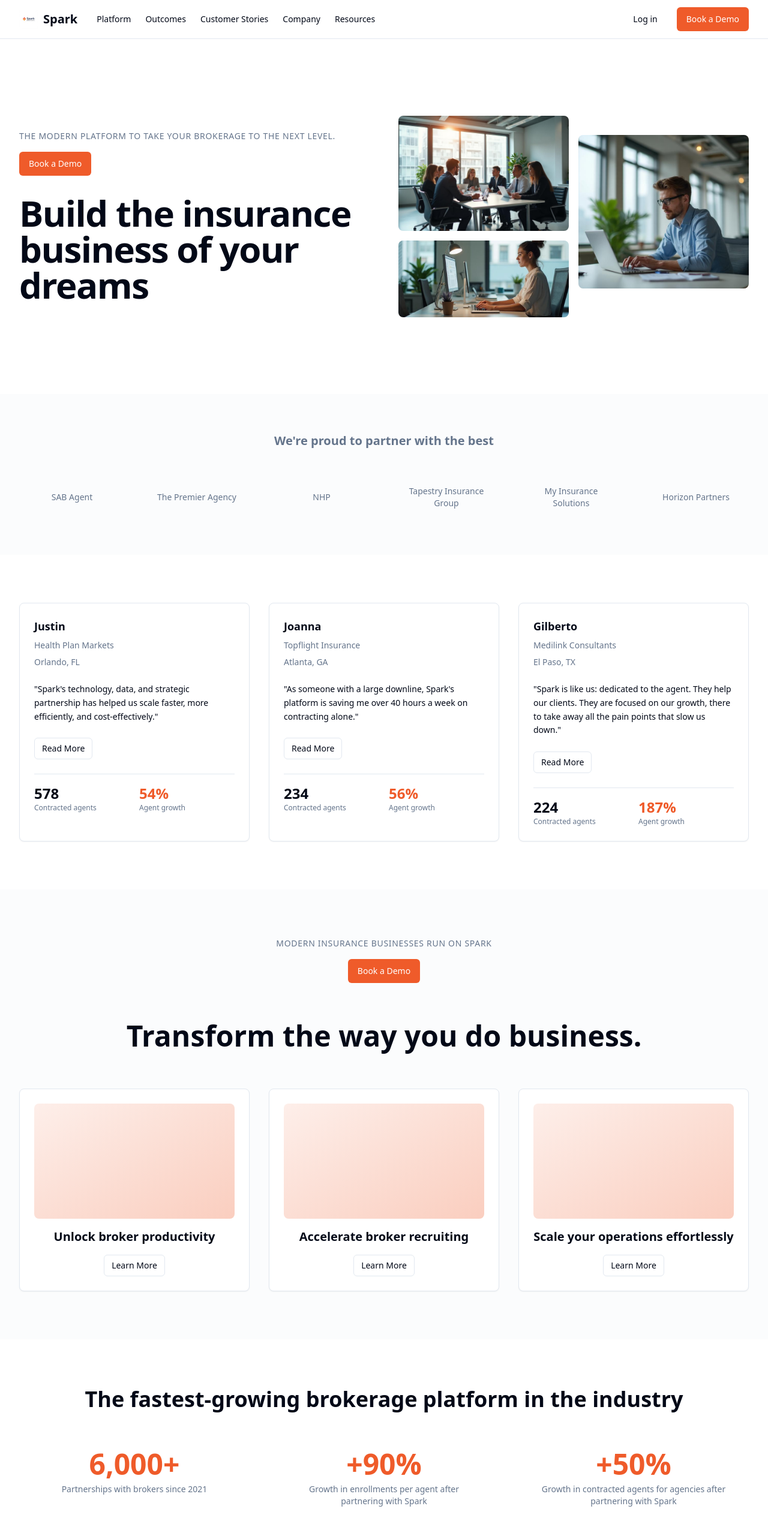
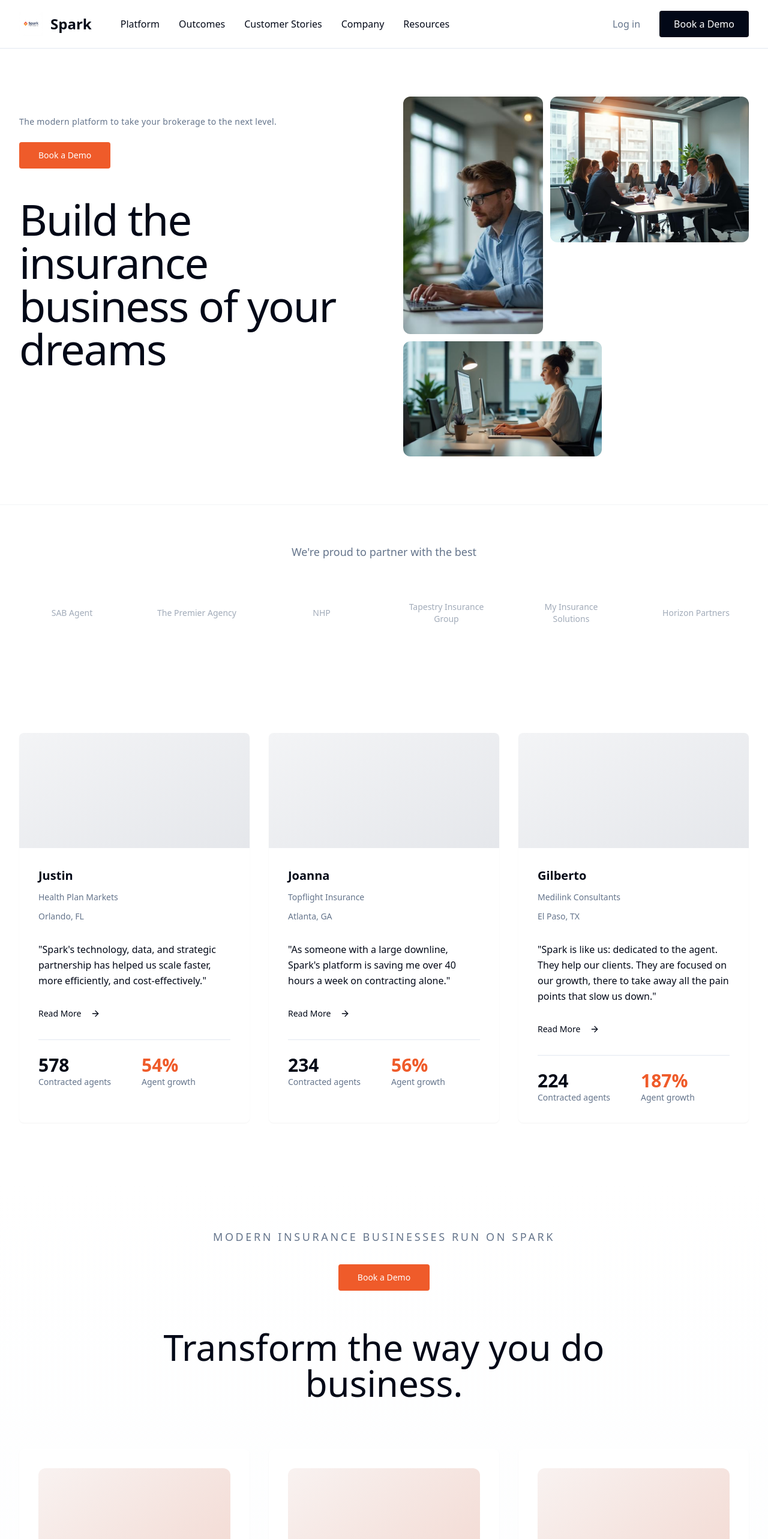
Before and after one commit to miraflorastudio/jemco-business-solutions, a React (Vite) app: page / in a window 1280 px wide. Shown: the top 2566 px of the page at 60% size. Built offline with nearby package versions, Linux system fonts and the light colour scheme.

Commit message:
Refine website clone
Ensure the cloned website closely matches the original design.

```diff
--- a/src/components/Footer.tsx
+++ b/src/components/Footer.tsx
@@ -2,22 +2,22 @@ import sparkLogo from "@/assets/spark-logo.png";
 
 const Footer = () => {
   return (
-    <footer className="border-t bg-muted/50">
-      <div className="container py-12">
-        <div className="grid lg:grid-cols-4 gap-8">
-          <div className="space-y-4">
-            <div className="flex items-center space-x-2">
-              <img src={sparkLogo} alt="Spark" className="h-8 w-8" />
-              <span className="text-xl font-bold">Spark</span>
+    <footer className="border-t bg-white">
+      <div className="container py-16">
+        <div className="grid lg:grid-cols-4 gap-12">
+          <div className="space-y-6">
+            <div className="flex items-center space-x-3">
+              <img src={sparkLogo} alt="Spark" className="h-10 w-10" />
+              <span className="text-2xl font-bold">Spark</span>
             </div>
-            <p className="text-sm text-muted-foreground">
+            <p className="text-base text-muted-foreground leading-relaxed max-w-sm">
               The modern platform to take your brokerage to the next level.
             </p>
           </div>
 
-          <div className="space-y-4">
-            <h4 className="font-semibold">Platform</h4>
-            <div className="space-y-2 text-sm">
+          <div className="space-y-6">
+            <h4 className="font-semibold text-lg">Platform</h4>
+            <div className="space-y-3 text-base">
               <a href="#" className="block text-muted-foreground hover:text-foreground transition-colors">
                 Features
               </a>
@@ -30,9 +30,9 @@ const Footer = () => {
             </div>
           </div>
 
-          <div className="space-y-4">
-            <h4 className="font-semibold">Company</h4>
-            <div className="space-y-2 text-sm">
+          <div className="space-y-6">
+            <h4 className="font-semibold text-lg">Company</h4>
+            <div className="space-y-3 text-base">
               <a href="#" className="block text-muted-foreground hover:text-foreground transition-colors">
                 About
               </a>
@@ -45,9 +45,9 @@ const Footer = () => {
             </div>
           </div>
 
-          <div className="space-y-4">
-            <h4 className="font-semibold">Resources</h4>
-            <div className="space-y-2 text-sm">
+          <div className="space-y-6">
+            <h4 className="font-semibold text-lg">Resources</h4>
+            <div className="space-y-3 text-base">
               <a href="#" className="block text-muted-foreground hover:text-foreground transition-colors">
                 Blog
               </a>
@@ -61,7 +61,7 @@ const Footer = () => {
           </div>
         </div>
 
-        <div className="border-t mt-8 pt-8 text-center text-sm text-muted-foreground">
+        <div className="border-t mt-12 pt-8 text-center text-base text-muted-foreground">
           <p>&copy; 2024 Spark Advisors. All rights reserved.</p>
         </div>
       </div>
--- a/src/components/Header.tsx
+++ b/src/components/Header.tsx
@@ -3,36 +3,36 @@ import sparkLogo from "@/assets/spark-logo.png";
 
 const Header = () => {
   return (
-    <header className="sticky top-0 z-50 w-full border-b bg-background/95 backdrop-blur supports-[backdrop-filter]:bg-background/60">
-      <div className="container flex h-16 items-center justify-between">
-        <div className="flex items-center space-x-8">
-          <div className="flex items-center space-x-2">
-            <img src={sparkLogo} alt="Spark" className="h-8 w-8" />
-            <span className="text-xl font-bold">Spark</span>
+    <header className="sticky top-0 z-50 w-full border-b bg-white/95 backdrop-blur supports-[backdrop-filter]:bg-white/80">
+      <div className="container flex h-20 items-center justify-between">
+        <div className="flex items-center space-x-12">
+          <div className="flex items-center space-x-3">
+            <img src={sparkLogo} alt="Spark" className="h-10 w-10" />
+            <span className="text-2xl font-bold text-foreground">Spark</span>
           </div>
-          <nav className="hidden md:flex items-center space-x-6">
-            <a href="#platform" className="text-sm font-medium transition-colors hover:text-primary">
+          <nav className="hidden md:flex items-center space-x-8">
+            <a href="#platform" className="text-base font-medium text-foreground transition-colors hover:text-primary">
               Platform
             </a>
-            <a href="#outcomes" className="text-sm font-medium transition-colors hover:text-primary">
+            <a href="#outcomes" className="text-base font-medium text-foreground transition-colors hover:text-primary">
               Outcomes
             </a>
-            <a href="#customer-stories" className="text-sm font-medium transition-colors hover:text-primary">
+            <a href="#customer-stories" className="text-base font-medium text-foreground transition-colors hover:text-primary">
               Customer Stories
             </a>
-            <a href="#company" className="text-sm font-medium transition-colors hover:text-primary">
+            <a href="#company" className="text-base font-medium text-foreground transition-colors hover:text-primary">
               Company
             </a>
-            <a href="#resources" className="text-sm font-medium transition-colors hover:text-primary">
+            <a href="#resources" className="text-base font-medium text-foreground transition-colors hover:text-primary">
               Resources
             </a>
           </nav>
         </div>
         <div className="flex items-center space-x-4">
-          <Button variant="ghost" className="text-sm font-medium">
+          <Button variant="ghost" className="text-base font-medium text-muted-foreground hover:text-foreground">
             Log in
           </Button>
-          <Button className="text-sm font-medium">
+          <Button size="lg" className="text-base font-medium bg-secondary text-secondary-foreground hover:bg-secondary/90 rounded-sm px-6">
             Book a Demo
           </Button>
         </div>
--- a/src/components/HeroSection.tsx
+++ b/src/components/HeroSection.tsx
@@ -5,42 +5,53 @@ import heroWorkspace from "@/assets/hero-workspace.jpg";
 
 const HeroSection = () => {
   return (
-    <section className="container py-20 lg:py-32">
-      <div className="grid lg:grid-cols-2 gap-12 items-center">
-        <div className="space-y-8">
-          <div className="space-y-4">
-            <p className="text-sm text-muted-foreground uppercase tracking-wider">
+    <section className="container py-12 lg:py-20">
+      <div className="grid lg:grid-cols-2 gap-16 items-start">
+        <div className="space-y-12 pt-8">
+          <div className="space-y-6">
+            <p className="text-sm text-muted-foreground tracking-wide">
               The modern platform to take your brokerage to the next level.
             </p>
-            <Button className="mb-8">Book a Demo</Button>
+            <Button size="lg" className="rounded-sm px-8 py-3">
+              Book a Demo
+            </Button>
           </div>
 
-          <div className="space-y-6">
-            <h1 className="text-5xl lg:text-6xl font-bold leading-tight tracking-tight">
-              Build the insurance business of your dreams
+          <div className="space-y-8">
+            <h1 className="text-4xl lg:text-6xl xl:text-7xl font-normal leading-tight tracking-tight">
+              <span className="block">Build the insurance</span>
+              <span className="block">business of your</span>
+              <span className="block">dreams</span>
             </h1>
           </div>
         </div>
 
         <div className="relative">
-          <div className="grid grid-cols-2 gap-4">
-            <div className="space-y-4">
+          <div className="grid grid-cols-12 grid-rows-12 gap-3 h-[600px]">
+            {/* Top row - meeting room image */}
+            <div className="col-span-7 row-span-5">
               <img
                 src={heroMeeting}
                 alt="Professional team meeting"
-                className="rounded-lg object-cover w-full h-48"
+                className="rounded-xl object-cover w-full h-full"
               />
+            </div>
+
+            {/* Top right - professional at work */}
+            <div className="col-span-5 row-span-8 row-start-1">
+              <img
+                src={heroProfessional}
+                alt="Professional at work"
+                className="rounded-xl object-cover w-full h-full"
+              />
+            </div>
+
+            {/* Bottom left - workspace */}
+            <div className="col-span-7 row-span-4 row-start-9">
               <img
                 src={heroWorkspace}
                 alt="Modern workspace"
-                className="rounded-lg object-cover w-full h-32"
-              />
-            </div>
-            <div className="mt-8">
-              <img
-                src={heroProfessional}
-                alt="Professional at work"
-                className="rounded-lg object-cover w-full h-64"
+                className="rounded-xl object-cover w-full h-full"
               />
             </div>
           </div>
--- a/src/components/PartnersSection.tsx
+++ b/src/components/PartnersSection.tsx
@@ -9,15 +9,15 @@ const PartnersSection = () => {
   ];
 
   return (
-    <section className="py-16 bg-muted/30">
+    <section className="py-16 bg-white border-t border-gray-100">
       <div className="container">
-        <h2 className="text-center text-xl font-semibold mb-12 text-muted-foreground">
+        <h2 className="text-center text-lg font-medium mb-12 text-muted-foreground">
           We're proud to partner with the best
         </h2>
         <div className="grid grid-cols-2 md:grid-cols-3 lg:grid-cols-6 gap-8 items-center">
           {partners.map((partner, index) => (
-            <div key={index} className="flex items-center justify-center h-16">
-              <div className="text-sm font-medium text-muted-foreground text-center px-4">
+            <div key={index} className="flex items-center justify-center h-20 p-4">
+              <div className="text-sm font-medium text-muted-foreground text-center opacity-60 hover:opacity-100 transition-opacity">
                 {partner}
               </div>
             </div>
--- a/src/components/StatsSection.tsx
+++ b/src/components/StatsSection.tsx
@@ -28,27 +28,27 @@ const StatsSection = () => {
   ];
 
   return (
-    <section className="py-20">
+    <section className="py-24 bg-muted/20">
       <div className="container">
-        <h2 className="text-3xl lg:text-4xl font-bold text-center mb-16">
+        <h2 className="text-4xl lg:text-5xl font-normal text-center mb-20 max-w-4xl mx-auto leading-tight">
           The fastest-growing brokerage platform in the industry
         </h2>
 
-        <div className="grid lg:grid-cols-3 gap-8 mb-20">
+        <div className="grid lg:grid-cols-3 gap-12 mb-24">
           {stats.map((stat, index) => (
-            <div key={index} className="text-center space-y-2">
-              <p className="text-4xl lg:text-5xl font-bold text-primary">{stat.number}</p>
-              <p className="text-sm text-muted-foreground max-w-xs mx-auto">{stat.description}</p>
+            <div key={index} className="text-center space-y-4">
+              <p className="text-5xl lg:text-6xl font-bold text-primary">{stat.number}</p>
+              <p className="text-base text-muted-foreground max-w-xs mx-auto leading-relaxed">{stat.description}</p>
             </div>
           ))}
         </div>
 
-        <div className="space-y-8">
-          <h3 className="text-xl font-semibold text-center">Featured Carriers</h3>
+        <div className="space-y-12">
+          <h3 className="text-xl font-medium text-center text-muted-foreground">Featured Carriers</h3>
           <div className="grid grid-cols-2 md:grid-cols-5 gap-8 items-center">
             {carriers.map((carrier, index) => (
-              <div key={index} className="flex items-center justify-center h-16">
-                <div className="text-sm font-medium text-muted-foreground text-center px-4">
+              <div key={index} className="flex items-center justify-center h-20 p-4">
+                <div className="text-base font-medium text-muted-foreground text-center opacity-60 hover:opacity-100 transition-opacity">
                   {carrier}
                 </div>
               </div>
--- a/src/components/TestimonialsSection.tsx
+++ b/src/components/TestimonialsSection.tsx
@@ -1,5 +1,6 @@
 import { Card, CardContent } from "@/components/ui/card";
 import { Button } from "@/components/ui/button";
+import { ArrowRight } from "lucide-react";
 
 const TestimonialsSection = () => {
   const testimonials = [
@@ -30,34 +31,36 @@ const TestimonialsSection = () => {
   ];
 
   return (
-    <section className="py-20">
+    <section className="py-24 bg-background">
       <div className="container">
         <div className="grid lg:grid-cols-3 gap-8">
           {testimonials.map((testimonial, index) => (
-            <Card key={index} className="p-6">
-              <CardContent className="space-y-6 p-0">
-                <div className="space-y-2">
-                  <h3 className="font-semibold text-lg">{testimonial.name}</h3>
-                  <p className="text-sm text-muted-foreground">{testimonial.company}</p>
+            <Card key={index} className="group relative overflow-hidden border-0 shadow-sm hover:shadow-xl transition-all duration-500">
+              <div className="absolute top-0 left-0 w-full h-48 bg-gradient-to-br from-gray-100 to-gray-200"></div>
+              <CardContent className="relative space-y-8 p-8 pt-56">
+                <div className="space-y-3">
+                  <h3 className="text-xl font-semibold">{testimonial.name}</h3>
+                  <p className="text-sm font-medium text-muted-foreground">{testimonial.company}</p>
                   <p className="text-sm text-muted-foreground">{testimonial.location}</p>
                 </div>
 
-                <blockquote className="text-sm leading-relaxed">
+                <blockquote className="text-base leading-relaxed text-foreground">
                   "{testimonial.quote}"
                 </blockquote>
 
-                <Button variant="outline" size="sm">
+                <Button variant="ghost" className="group-hover:text-primary transition-colors p-0 h-auto font-medium">
                   Read More
+                  <ArrowRight className="ml-2 h-4 w-4" />
                 </Button>
 
-                <div className="grid grid-cols-2 gap-4 pt-4 border-t">
+                <div className="grid grid-cols-2 gap-6 pt-6 border-t border-border">
                   <div>
-                    <p className="text-2xl font-bold">{testimonial.agents}</p>
-                    <p className="text-xs text-muted-foreground">Contracted agents</p>
+                    <p className="text-3xl font-bold text-foreground">{testimonial.agents}</p>
+                    <p className="text-sm text-muted-foreground">Contracted agents</p>
                   </div>
                   <div>
-                    <p className="text-2xl font-bold text-primary">{testimonial.growth}</p>
-                    <p className="text-xs text-muted-foreground">Agent growth</p>
+                    <p className="text-3xl font-bold text-primary">{testimonial.growth}</p>
+                    <p className="text-sm text-muted-foreground">Agent growth</p>
                   </div>
                 </div>
               </CardContent>
--- a/src/components/TransformSection.tsx
+++ b/src/components/TransformSection.tsx
@@ -1,5 +1,6 @@
 import { Button } from "@/components/ui/button";
 import { Card, CardContent } from "@/components/ui/card";
+import { ArrowRight } from "lucide-react";
 
 const TransformSection = () => {
   const features = [
@@ -18,28 +19,31 @@ const TransformSection = () => {
   ];
 
   return (
-    <section className="py-20 bg-muted/30">
+    <section className="py-20 bg-gradient-to-b from-background to-muted/20">
       <div className="container">
-        <div className="text-center mb-16">
-          <p className="text-sm text-muted-foreground uppercase tracking-wider mb-4">
+        <div className="text-center mb-16 space-y-8">
+          <p className="text-lg text-muted-foreground tracking-[0.2em] uppercase">
             Modern insurance businesses run on Spark
           </p>
-          <Button>Book a Demo</Button>
+          <Button size="lg" className="rounded-sm px-8">Book a Demo</Button>
         </div>
 
-        <div className="space-y-16">
-          <h2 className="text-4xl lg:text-5xl font-bold text-center max-w-4xl mx-auto">
+        <div className="space-y-20">
+          <h2 className="text-5xl lg:text-6xl font-normal text-center max-w-4xl mx-auto leading-tight">
             Transform the way you do business.
           </h2>
 
           <div className="grid lg:grid-cols-3 gap-8">
             {features.map((feature, index) => (
-              <Card key={index} className="p-6 text-center">
-                <CardContent className="space-y-4 p-0">
-                  <div className="w-full h-48 bg-gradient-to-br from-primary/10 to-primary/30 rounded-lg mb-4"></div>
-                  <h3 className="text-xl font-semibold">{feature.title}</h3>
-                  <Button variant="outline" size="sm">
+              <Card key={index} className="group p-8 border-0 shadow-sm hover:shadow-lg transition-all duration-300">
+                <CardContent className="space-y-6 p-0">
+                  <div className="w-full h-64 bg-gradient-to-br from-gray-50 to-gray-100 rounded-xl mb-6 overflow-hidden relative">
+                    <div className="absolute inset-0 bg-gradient-to-br from-primary/5 to-primary/20"></div>
+                  </div>
+                  <h3 className="text-2xl font-medium">{feature.title}</h3>
+                  <Button variant="outline" className="group-hover:bg-primary group-hover:text-primary-foreground transition-colors">
                     Learn More
+                    <ArrowRight className="ml-2 h-4 w-4" />
                   </Button>
                 </CardContent>
               </Card>
```
